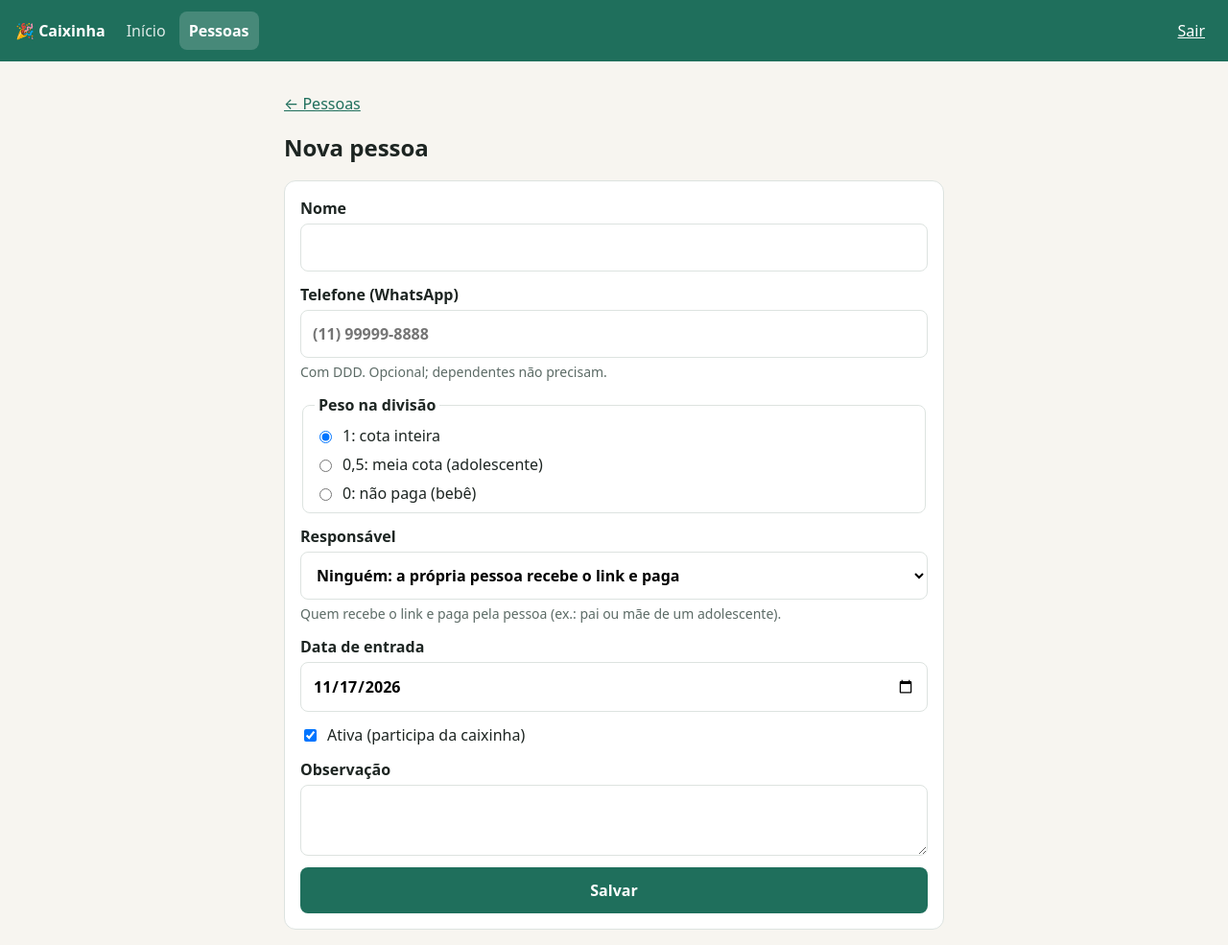
After one commit to matosdavi/caixinha-da-festa, a Spring Boot app: page /painel/pessoas/nova in a window 1280 px wide. The commit adds this page. Shown: the whole page at 96% size. Run offline with Spring Boot 4, Linux system fonts and the light colour scheme; the visitor is signed in with stand-in values (Sample User, id 1); data that the repository does not hold is empty; some of the project's set-up classes (security, data sources, template engines, error pages and the like) are left out, and stand-ins take their place; database files in the repository are not loaded.

Commit message:
Painel: tela de pessoas com links copiáveis e envio por WhatsApp
Lista com peso, responsável, dependentes e telefone; cadastro e edição com
validação; 'Gerar links que faltam', 'Copiar link', 'Enviar no WhatsApp' e
'Gerar outro link' (com confirmação). Menu Início/Pessoas no topo.

Co-Authored-By: Claude Opus 5.5 <noreply@anthropic.com>

```diff
--- a/src/main/java/com/natal/caixinha/config/Seguranca.java
+++ b/src/main/java/com/natal/caixinha/config/Seguranca.java
@@ -66,7 +66,7 @@ public class Seguranca {
     public SecurityFilterChain filtros(HttpSecurity http, UserDetailsService organizador) throws Exception {
         http
                 .authorizeHttpRequests(rotas -> rotas
-                        .requestMatchers("/health", "/entrar", "/css/**", "/favicon.ico", "/error").permitAll()
+                        .requestMatchers("/health", "/entrar", "/css/**", "/js/**", "/favicon.ico", "/error").permitAll()
                         // link pessoal de cada responsável (fase 2)
                         .requestMatchers("/c/**").permitAll()
                         .anyRequest().hasRole("ORGANIZADOR"))
--- /dev/null
+++ b/src/main/java/com/natal/caixinha/web/PessoasController.java
@@ -0,0 +1,187 @@
+package com.natal.caixinha.web;
+
+import com.natal.caixinha.caixinha.CaixinhaRepository;
+import com.natal.caixinha.comum.RegraException;
+import com.natal.caixinha.link.LinkService;
+import com.natal.caixinha.pessoa.DadosPessoa;
+import com.natal.caixinha.pessoa.Pessoa;
+import com.natal.caixinha.pessoa.PessoaService;
+import com.natal.caixinha.pessoa.Telefones;
+import com.natal.caixinha.whatsapp.LinkWhatsApp;
+import org.springframework.stereotype.Controller;
+import org.springframework.ui.Model;
+import org.springframework.web.bind.annotation.*;
+import org.springframework.web.servlet.mvc.support.RedirectAttributes;
+import org.springframework.web.servlet.support.ServletUriComponentsBuilder;
+
+import java.math.BigDecimal;
+import java.time.LocalDate;
+import java.time.format.DateTimeFormatter;
+import java.util.ArrayList;
+import java.util.List;
+import java.util.Map;
+
+/** Painel → Pessoas: cadastro, responsáveis e links pessoais. */
+@Controller
+@RequestMapping("/painel/pessoas")
+public class PessoasController {
+
+    private static final DateTimeFormatter DATA = DateTimeFormatter.ofPattern("dd/MM/yyyy");
+
+    private final PessoaService pessoas;
+    private final LinkService links;
+    private final CaixinhaRepository caixinhas;
+
+    public PessoasController(PessoaService pessoas, LinkService links, CaixinhaRepository caixinhas) {
+        this.pessoas = pessoas;
+        this.links = links;
+        this.caixinhas = caixinhas;
+    }
+
+    /** Uma linha da lista, já pronta para a tela. */
+    public record LinhaPessoa(Long id, String nome, String telefone, String peso, String responsavel,
+                              List<String> dependentes, boolean ativo, boolean responsavelProprio,
+                              String link, String whatsapp, String entrada, String observacao) {
+    }
+
+    @GetMapping
+    public String listar(Model model) {
+        List<Pessoa> todas = pessoas.listar();
+        Map<Long, String> tokens = links.tokensAtivos();
+        String base = urlBase();
+        String nomeCaixinha = caixinhas.configuracao().getNome();
+
+        List<LinhaPessoa> linhas = new ArrayList<>();
+        int semLink = 0;
+        BigDecimal somaPesos = BigDecimal.ZERO;
+        int pagantes = 0;
+        for (Pessoa p : todas) {
+            List<String> dependentes = todas.stream()
+                    .filter(d -> d.isAtivo() && d.getResponsavel() != null && d.getResponsavel().getId().equals(p.getId()))
+                    .map(Pessoa::getNome).toList();
+            String token = tokens.get(p.getId());
+            String link = token == null ? null : base + "/c/" + token;
+            boolean responsavelProprio = p.isAtivo() && p.isResponsavel();
+            if (responsavelProprio && link == null) {
+                semLink++;
+            }
+            if (p.isAtivo()) {
+                somaPesos = somaPesos.add(p.getPeso());
+                if (p.isPagante()) {
+                    pagantes++;
+                }
+            }
+            linhas.add(new LinhaPessoa(p.getId(), p.getNome(), Telefones.formatar(p.getTelefone()),
+                    descreverPeso(p.getPeso()), p.getResponsavel() == null ? null : p.getResponsavel().getNome(),
+                    dependentes, p.isAtivo(), responsavelProprio, link,
+                    link == null ? null : LinkWhatsApp.para(p.getTelefone(), mensagemDoLink(p, dependentes, link, nomeCaixinha)),
+                    p.getDataEntrada().format(DATA), p.getObservacao()));
+        }
+
+        model.addAttribute("linhas", linhas);
+        model.addAttribute("semLink", semLink);
+        model.addAttribute("ativas", todas.stream().filter(Pessoa::isAtivo).count());
+        model.addAttribute("pagantes", pagantes);
+        model.addAttribute("somaPesos", somaPesos.stripTrailingZeros().toPlainString().replace('.', ','));
+        return "painel/pessoas";
+    }
+
+    @GetMapping("/nova")
+    public String nova(Model model) {
+        FormularioPessoa form = new FormularioPessoa();
+        form.setDataEntrada(LocalDate.now().toString());
+        return formulario(model, form, null);
+    }
+
+    @GetMapping("/{id}/editar")
+    public String editar(@PathVariable Long id, Model model) {
+        return formulario(model, FormularioPessoa.de(DadosPessoa.de(pessoas.buscar(id))), id);
+    }
+
+    @PostMapping
+    public String criar(@ModelAttribute("form") FormularioPessoa form, Model model, RedirectAttributes redirect) {
+        try {
+            Pessoa p = pessoas.criar(form.paraDados());
+            redirect.addFlashAttribute("sucesso", p.getNome() + " foi cadastrada.");
+            return "redirect:/painel/pessoas";
+        } catch (RegraException e) {
+            model.addAttribute("erro", e.getMessage());
+            return formulario(model, form, null);
+        }
+    }
+
+    @PostMapping("/{id}")
+    public String atualizar(@PathVariable Long id, @ModelAttribute("form") FormularioPessoa form, Model model,
+                            RedirectAttributes redirect) {
+        try {
+            Pessoa p = pessoas.atualizar(id, form.paraDados());
+            redirect.addFlashAttribute("sucesso", "Dados de " + p.getNome() + " salvos.");
+            return "redirect:/painel/pessoas";
+        } catch (RegraException e) {
+            model.addAttribute("erro", e.getMessage());
+            return formulario(model, form, id);
+        }
+    }
+
+    @PostMapping("/{id}/excluir")
+    public String excluir(@PathVariable Long id, RedirectAttributes redirect) {
+        try {
+            String nome = pessoas.buscar(id).getNome();
+            pessoas.excluir(id);
+            redirect.addFlashAttribute("sucesso", nome + " foi excluída.");
+        } catch (RegraException e) {
+            redirect.addFlashAttribute("erro", e.getMessage());
+        }
+        return "redirect:/painel/pessoas";
+    }
+
+    @PostMapping("/{id}/novo-link")
+    public String novoLink(@PathVariable Long id, RedirectAttributes redirect) {
+        try {
+            links.gerarOutro(id);
+            redirect.addFlashAttribute("sucesso", "Novo link de " + pessoas.buscar(id).getNome()
+                    + " gerado. O link antigo não funciona mais: envie o novo.");
+        } catch (RegraException e) {
+            redirect.addFlashAttribute("erro", e.getMessage());
+        }
+        return "redirect:/painel/pessoas#pessoa-" + id;
+    }
+
+    @PostMapping("/links")
+    public String gerarFaltantes(RedirectAttributes redirect) {
+        int criados = links.gerarFaltantes();
+        redirect.addFlashAttribute("sucesso", criados == 0 ? "Todos os responsáveis já têm link."
+                : criados + (criados == 1 ? " link gerado." : " links gerados."));
+        return "redirect:/painel/pessoas";
+    }
+
+    private String formulario(Model model, FormularioPessoa form, Long id) {
+        model.addAttribute("form", form);
+        model.addAttribute("id", id);
+        model.addAttribute("responsaveis", pessoas.possiveisResponsaveis(id));
+        model.addAttribute("temDependentes", id != null && !pessoas.dependentesDe(id).isEmpty());
+        return "painel/pessoa-form";
+    }
+
+    static String descreverPeso(BigDecimal peso) {
+        if (peso.compareTo(BigDecimal.ONE) == 0) {
+            return "Cota inteira";
+        }
+        return peso.signum() == 0 ? "Não paga" : "Meia cota";
+    }
+
+    static String mensagemDoLink(Pessoa p, List<String> dependentes, String link, String nomeCaixinha) {
+        String primeiroNome = p.getNome().split(" ")[0];
+        String deQuem = dependentes.isEmpty() ? "a sua cota e os seus depósitos"
+                : "a sua cota e os depósitos seus e de " + String.join(" e ", dependentes);
+        return "Oi, " + primeiroNome + "! 🎉\n\n"
+                + "Este é o seu link da *" + nomeCaixinha + "*:\n" + link + "\n\n"
+                + "Por ele você acompanha " + deQuem + ". "
+                + "Não precisa de senha: é só guardar o link e não repassar.";
+    }
+
+    /** https://caixinha-da-festa.onrender.com (o Render repassa o https nos cabeçalhos X-Forwarded-*). */
+    private static String urlBase() {
+        return ServletUriComponentsBuilder.fromCurrentContextPath().build().toUriString();
+    }
+}
--- a/src/main/resources/static/css/estilo.css
+++ b/src/main/resources/static/css/estilo.css
@@ -97,3 +97,58 @@ input:focus-visible, button:focus-visible { outline: 3px solid var(--verde); out
 .resumo { display: grid; grid-template-columns: 1fr auto; gap: 8px 16px; margin: 0; }
 .resumo dt { color: var(--sutil); }
 .resumo dd { margin: 0; font-weight: 600; text-align: right; }
+
+/* ---------- Navegação do painel ---------- */
+.topo { gap: 12px; flex-wrap: wrap; }
+.menu { display: flex; gap: 4px; flex: 1; }
+.menu a { color: #fff; text-decoration: none; padding: 8px 10px; border-radius: 8px; opacity: .85; }
+.menu a[aria-current=page] { background: rgba(255,255,255,.18); opacity: 1; font-weight: 600; }
+
+/* ---------- Componentes comuns ---------- */
+a { color: var(--verde); }
+.botao { display: inline-flex; align-items: center; justify-content: center; text-decoration: none; }
+.botao.whatsapp { background: #128c4b; }
+.botao-secundario {
+    display: inline-flex; align-items: center; justify-content: center;
+    min-height: 44px; padding: 8px 14px;
+    border: 1px solid var(--borda); border-radius: 8px;
+    background: #fff; color: var(--texto); text-decoration: none; font-weight: 600;
+}
+.botao-link.perigo { color: var(--erro); }
+.pequeno { font-size: .9rem; }
+.ajuda { font-weight: 400; font-size: .875rem; color: var(--sutil); }
+.cartao.destaque { border-color: var(--verde); background: var(--verde-claro); }
+.cartao.destaque p { margin-top: 0; }
+
+.titulo-acao { display: flex; justify-content: space-between; align-items: center; gap: 12px; flex-wrap: wrap; }
+
+/* ---------- Lista de pessoas ---------- */
+.lista-pessoas { list-style: none; padding: 0; margin: 0; }
+.pessoa h2 { margin: 0; }
+.pessoa p { margin: 6px 0; }
+.pessoa.inativa { opacity: .65; }
+.pessoa-cabecalho { display: flex; justify-content: space-between; align-items: center; gap: 8px; }
+.etiquetas { display: flex; flex-wrap: wrap; gap: 6px; }
+.etiqueta { background: var(--fundo); border: 1px solid var(--borda); border-radius: 999px; padding: 2px 10px; font-size: .85rem; }
+.etiqueta.alerta { background: var(--erro-fundo); color: var(--erro); border-color: transparent; }
+
+.link-pessoal { margin-top: 12px; display: grid; gap: 8px; }
+.rotulo { font-weight: 600; font-size: .9rem; }
+.campo-link { font: inherit; font-size: .9rem; padding: 10px; border: 1px solid var(--borda); border-radius: 8px; width: 100%; background: var(--fundo); }
+.acoes { display: flex; flex-wrap: wrap; gap: 8px; align-items: center; }
+.acoes form { margin: 0; }
+
+/* ---------- Formulário ---------- */
+.formulario fieldset { border: 1px solid var(--borda); border-radius: 8px; padding: 8px 12px; display: grid; gap: 6px; }
+.formulario legend { font-weight: 600; padding: 0 4px; }
+input[type=tel], input[type=date], select, textarea {
+    font: inherit; padding: 12px; border: 1px solid var(--borda); border-radius: 8px; width: 100%; background: #fff;
+}
+select:disabled { background: var(--fundo); color: var(--sutil); }
+.zona-perigo { margin-top: 24px; display: grid; gap: 4px; justify-items: start; }
+
+/* ---------- Página pessoal ---------- */
+.pessoal { max-width: 480px; }
+.pessoal .saudacao { margin-bottom: 0; }
+.aguarde { text-align: center; }
+.aguarde .icone { font-size: 2.5rem; margin: 0; }
--- /dev/null
+++ b/src/main/resources/static/js/painel.js
@@ -0,0 +1,27 @@
+// Botões "Copiar" e confirmação de ações que não têm volta.
+document.addEventListener('click', async (evento) => {
+    const botao = evento.target.closest('[data-copiar]');
+    if (!botao) return;
+    const texto = botao.dataset.copiar;
+    try {
+        await navigator.clipboard.writeText(texto);
+    } catch (e) {
+        // navegador sem permissão de área de transferência: seleciona para o Ctrl+C
+        const campo = document.createElement('textarea');
+        campo.value = texto;
+        document.body.appendChild(campo);
+        campo.select();
+        document.execCommand('copy');
+        campo.remove();
+    }
+    const original = botao.textContent;
+    botao.textContent = 'Copiado ✓';
+    setTimeout(() => { botao.textContent = original; }, 2000);
+});
+
+document.addEventListener('submit', (evento) => {
+    const mensagem = evento.target.dataset.confirmar;
+    if (mensagem && !window.confirm(mensagem)) {
+        evento.preventDefault();
+    }
+});
--- a/src/main/resources/templates/fragmentos.html
+++ b/src/main/resources/templates/fragmentos.html
@@ -7,13 +7,23 @@
     <meta name="theme-color" content="#1f6f5c">
     <title th:text="${titulo}">Caixinha da Festa</title>
     <link rel="stylesheet" th:href="@{/css/estilo.css}">
+    <script th:src="@{/js/painel.js}" defer></script>
 </head>
 <body>
-<header th:fragment="topo" class="topo">
+<header th:fragment="topo(ativo)" class="topo">
     <a class="marca" th:href="@{/painel}">🎉 Caixinha</a>
+    <nav class="menu" aria-label="Painel">
+        <a th:href="@{/painel}" th:attr="aria-current=${ativo == 'inicio'} ? 'page' : null">Início</a>
+        <a th:href="@{/painel/pessoas}" th:attr="aria-current=${ativo == 'pessoas'} ? 'page' : null">Pessoas</a>
+    </nav>
     <form th:action="@{/sair}" method="post">
         <button type="submit" class="botao-link">Sair</button>
     </form>
 </header>
+
+<div th:fragment="avisos">
+    <p class="aviso" th:if="${sucesso}" th:text="${sucesso}" role="status"></p>
+    <p class="aviso erro" th:if="${erro}" th:text="${erro}" role="alert"></p>
+</div>
 </body>
 </html>
--- a/src/main/resources/templates/painel/inicio.html
+++ b/src/main/resources/templates/painel/inicio.html
@@ -2,7 +2,7 @@
 <html lang="pt-BR" xmlns:th="http://www.thymeleaf.org">
 <head th:replace="~{fragmentos :: cabeca('Painel · Caixinha da Festa')}"></head>
 <body>
-<header th:replace="~{fragmentos :: topo}"></header>
+<header th:replace="~{fragmentos :: topo('inicio')}"></header>
 <main class="conteudo">
     <h1 th:text="${caixinha.nome}">Caixinha da Festa 2027</h1>
 
--- /dev/null
+++ b/src/main/resources/templates/painel/pessoa-form.html
@@ -0,0 +1,61 @@
+<!DOCTYPE html>
+<html lang="pt-BR" xmlns:th="http://www.thymeleaf.org">
+<head th:replace="~{fragmentos :: cabeca(${id == null} ? 'Nova pessoa · Caixinha' : 'Editar pessoa · Caixinha')}"></head>
+<body>
+<header th:replace="~{fragmentos :: topo('pessoas')}"></header>
+<main class="conteudo">
+    <p><a th:href="@{/painel/pessoas}">← Pessoas</a></p>
+    <h1 th:text="${id == null} ? 'Nova pessoa' : 'Editar ' + ${form.nome}">Nova pessoa</h1>
+
+    <div th:replace="~{fragmentos :: avisos}"></div>
+
+    <form th:action="${id == null} ? @{/painel/pessoas} : @{/painel/pessoas/{id}(id=${id})}" th:object="${form}"
+          method="post" class="cartao formulario">
+        <label>Nome
+            <input type="text" th:field="*{nome}" maxlength="80" required autocomplete="off">
+        </label>
+
+        <label>Telefone (WhatsApp)
+            <input type="tel" th:field="*{telefone}" inputmode="tel" placeholder="(11) 99999-8888" autocomplete="off">
+            <span class="ajuda">Com DDD. Opcional; dependentes não precisam.</span>
+        </label>
+
+        <fieldset>
+            <legend>Peso na divisão</legend>
+            <label class="opcao"><input type="radio" th:field="*{peso}" value="1.00"> 1: cota inteira</label>
+            <label class="opcao"><input type="radio" th:field="*{peso}" value="0.50"> 0,5: meia cota (adolescente)</label>
+            <label class="opcao"><input type="radio" th:field="*{peso}" value="0.00"> 0: não paga (bebê)</label>
+        </fieldset>
+
+        <label>Responsável
+            <select th:field="*{responsavelId}" th:disabled="${temDependentes}">
+                <option value="">Ninguém: a própria pessoa recebe o link e paga</option>
+                <option th:each="r : ${responsaveis}" th:value="${r.id}" th:text="${r.nome}">Adulto 1</option>
+            </select>
+            <span class="ajuda" th:if="${temDependentes}">Esta pessoa é responsável por outras e não pode ser dependente.</span>
+            <span class="ajuda" th:unless="${temDependentes}">Quem recebe o link e paga pela pessoa (ex.: pai ou mãe de um adolescente).</span>
+        </label>
+
+        <label>Data de entrada
+            <input type="date" th:field="*{dataEntrada}">
+        </label>
+
+        <label class="opcao">
+            <input type="checkbox" th:field="*{ativo}"> Ativa (participa da caixinha)
+        </label>
+
+        <label>Observação
+            <textarea th:field="*{observacao}" maxlength="500" rows="2"></textarea>
+        </label>
+
+        <button type="submit" class="botao">Salvar</button>
+    </form>
+
+    <form th:if="${id != null}" th:action="@{/painel/pessoas/{id}/excluir(id=${id})}" method="post" class="zona-perigo"
+          data-confirmar="Excluir esta pessoa? Use só para corrigir cadastro feito por engano.">
+        <button type="submit" class="botao-link perigo">Excluir pessoa</button>
+        <span class="ajuda">Só para corrigir cadastro. Quem já tem lançamentos não pode ser excluído.</span>
+    </form>
+</main>
+</body>
+</html>
```
Also changed, not shown: src/main/java/com/natal/caixinha/web/FormularioPessoa.java (added, +65 -0 lines), src/main/resources/templates/painel/pessoas.html (added, +63 -0 lines), 1 other file.
